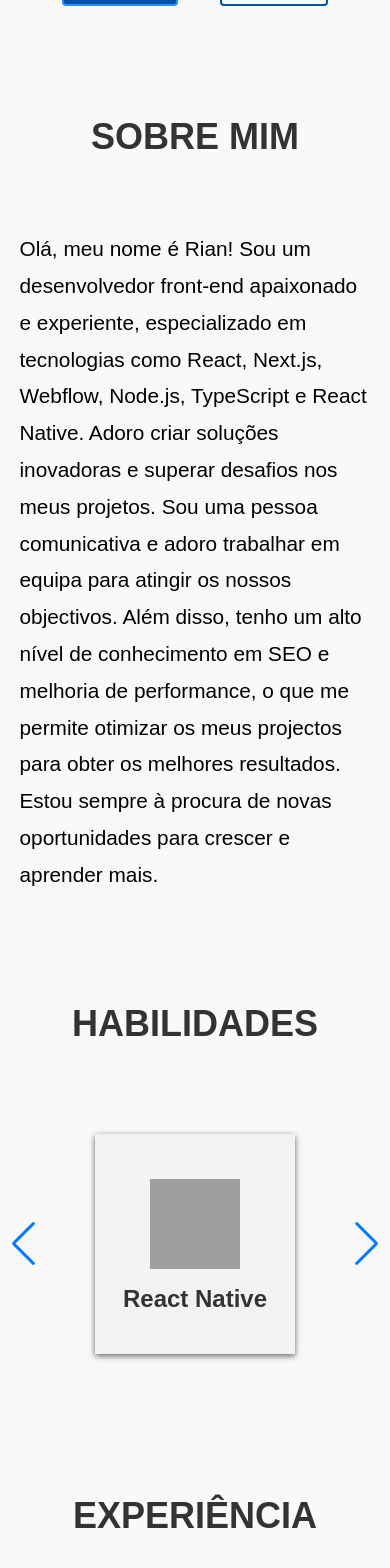
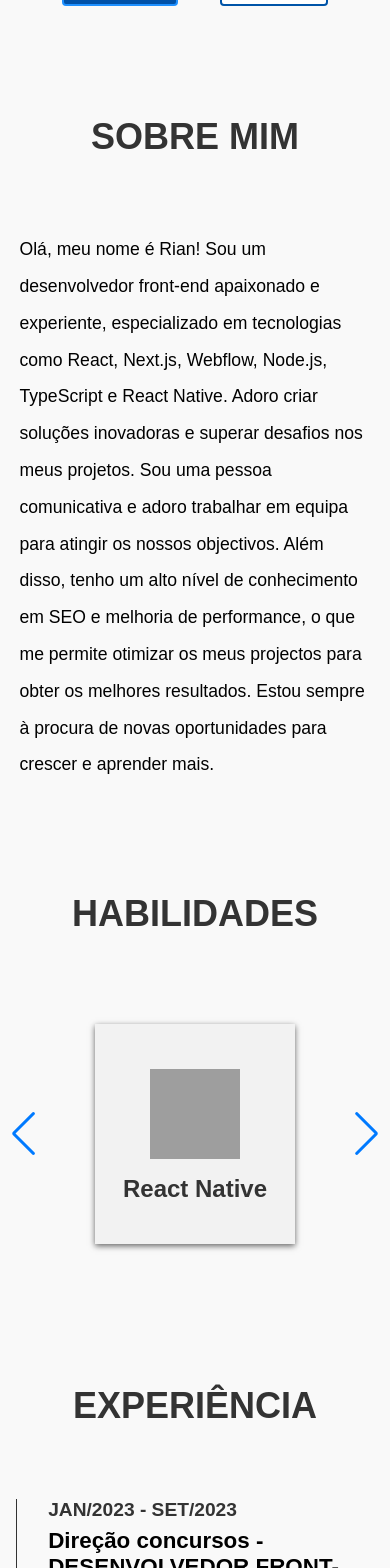
Before and after one commit to rshmdev/portfolio, a React (Create React App) app: page / in a window 390 px wide. Shown: the part 411-1979 px from the top of the page. Built offline with nearby package versions, Linux system fonts and the light colour scheme; grey boxes are pictures that could not be loaded.

Commit message:
fix: slider per view

```diff
--- a/src/components/about/styles.css
+++ b/src/components/about/styles.css
@@ -38,6 +38,10 @@
   .text-about {
     max-width: 90%;
   }
+
+  .text-about p {
+    font-size: 1.1rem;
+  }
 }
 @media (max-width: 480px) {
   .text-about {
--- a/src/components/technologies/index.jsx
+++ b/src/components/technologies/index.jsx
@@ -21,17 +21,17 @@ const TechnologiesSection = () => {
       <div className="stacks-div">
         <Swiper
           modules={[Navigation, Autoplay]}
-          spaceBetween={10}
+          spaceBetween={5}
           slidesPerView={1}
           autoplay
           navigation
           breakpoints={{
-            640: {
-              slidesPerView: 1,
+            560: {
+              slidesPerView: 2,
               spaceBetween: 5,
             },
             768: {
-              slidesPerView: 2,
+              slidesPerView: 3,
               spaceBetween: 5,
             },
             1200: {
```
